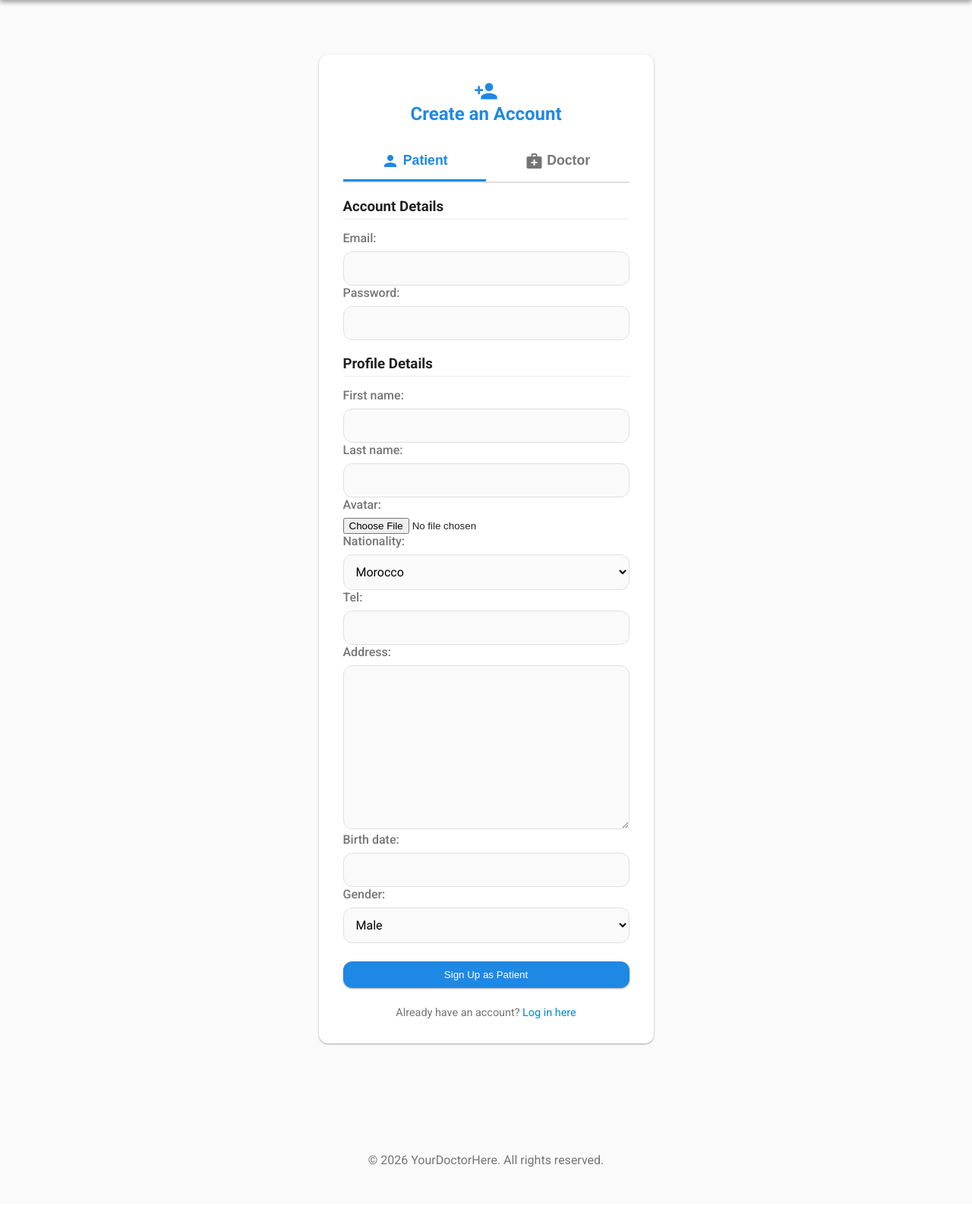
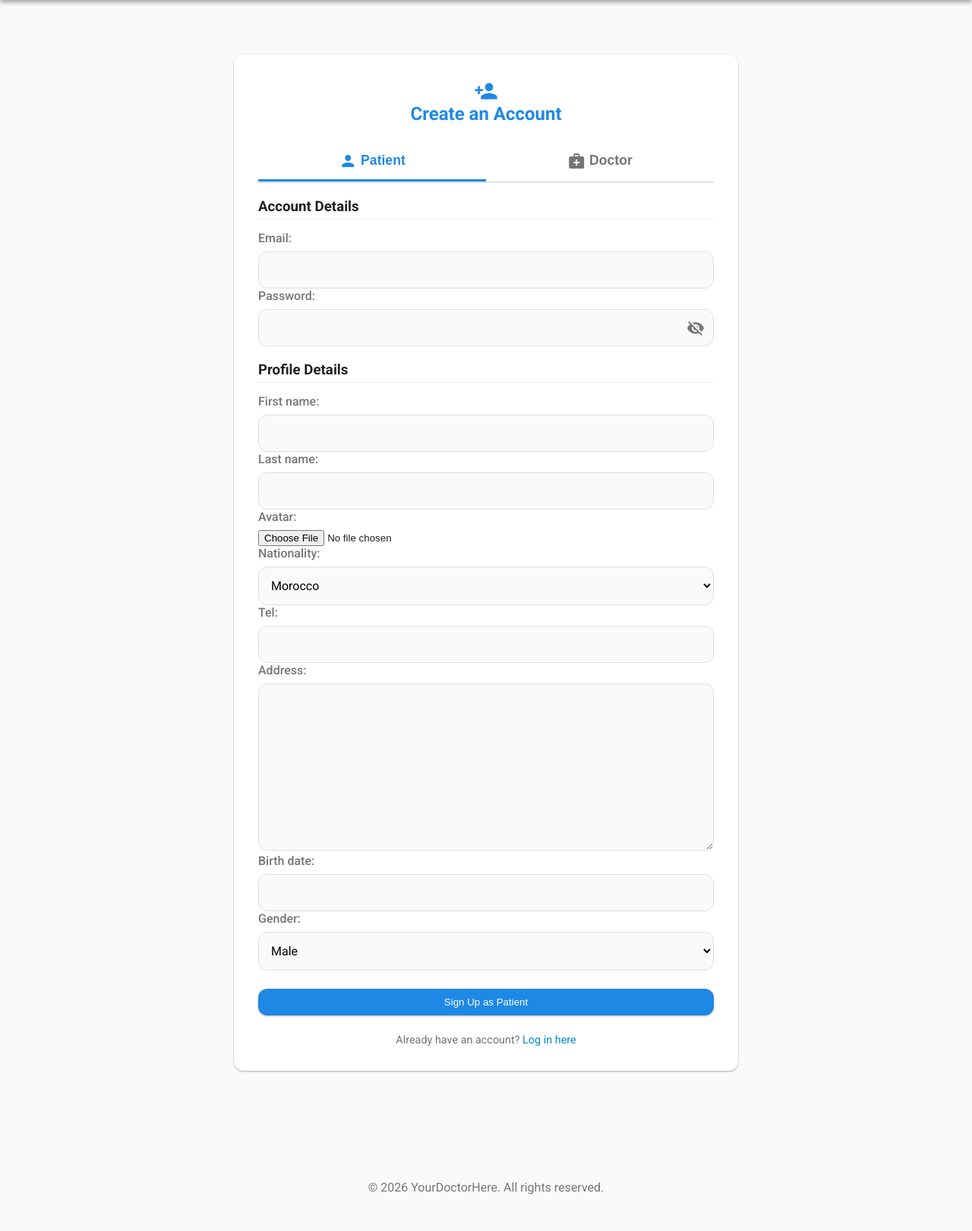
Before and after one commit to YassineBourich/YourDoctorHere, a Django app: page /registration/ in a window 1280 px wide. Shown: the part 67-1688 px from the top of the page at 76% size. Before the commit the page ends 1604 px from the top, so only its background shows below. Run offline with Django 5.2, Linux system fonts and the light colour scheme.

Commit message:
Polishing css styles

```diff
--- a/medical/views.py
+++ b/medical/views.py
@@ -59,8 +59,6 @@ def doctor_directory(request):
     """
     Displays a searchable list of doctors.
 
-    Why we prefetch `specialty` and calculate availability here:
-    Using `select_related` prevents the N+1 query problem when listing doctors.
     The availability calculation allows patients to immediately see if a doctor
     is worth clicking on, improving user experience and reducing server load from
     unnecessary profile views.
@@ -69,7 +67,7 @@ def doctor_directory(request):
         messages.error(request, "Only patients can search for doctors.")
         return redirect('home')
 
-    doctors = Doctor.objects.select_related('specialty').all().order_by('last_name', 'first_name')
+    doctors = Doctor.objects.all().order_by('last_name', 'first_name')
     form = DoctorSearchForm(request.GET or None)
 
     if form.is_valid():
@@ -114,7 +112,7 @@ def doctor_detail(request, doctor_uuid):
         messages.error(request, "Only patients can view doctor details.")
         return redirect('home')
 
-    doctor = get_object_or_404(Doctor.objects.select_related('specialty'), uuid=doctor_uuid)
+    doctor = get_object_or_404(Doctor, uuid=doctor_uuid)
     weekly_slots = doctor.weekly_slots.filter(is_active=True).order_by('day_of_week', 'start_time')
     blocked_dates = doctor.blocked_dates.filter(date__gte=date.today()).order_by('date')
 
--- a/static/css/style.css
+++ b/static/css/style.css
@@ -75,10 +75,17 @@ body {
 
 /* Main Content Area */
 .container {
-  max-width: 1200px;
+  max-width: 1400px;
+  width: 95%;
   margin: 0 auto;
   padding: 2rem;
   flex-grow: 1;
+  animation: fadeIn 0.4s ease-out forwards;
+}
+
+@keyframes fadeIn {
+  from { opacity: 0; transform: translateY(10px); }
+  to { opacity: 1; transform: translateY(0); }
 }
 
 /* Typography */
@@ -104,11 +111,12 @@ a:hover {
   box-shadow: var(--shadow-elevation-1);
   padding: 1.5rem;
   margin-bottom: 1.5rem;
-  transition: box-shadow var(--transition-speed);
+  transition: box-shadow var(--transition-speed), transform var(--transition-speed);
 }
 
 .card:hover {
-  box-shadow: var(--shadow-elevation-2);
+  box-shadow: 0 8px 16px rgba(142, 36, 170, 0.15); /* Subtle purple hover shadow */
+  transform: translateY(-2px);
 }
 
 .card-title {
@@ -197,12 +205,12 @@ input[type="time"],
 select,
 textarea {
   width: 100%;
-  padding: 12px;
+  padding: 14px 12px;
   border: 1px solid #e0e0e0;
   border-radius: var(--border-radius);
   font-family: inherit;
   font-size: 1rem;
-  transition: border-color var(--transition-speed), box-shadow var(--transition-speed);
+  transition: all var(--transition-speed);
   box-sizing: border-box;
   background-color: var(--bg-color);
 }
@@ -211,9 +219,61 @@ input:focus,
 select:focus,
 textarea:focus {
   outline: none;
-  border-color: var(--primary-blue);
-  box-shadow: 0 0 0 2px rgba(30, 136, 229, 0.2);
+  border-color: var(--accent-purple);
+  box-shadow: 0 0 0 3px rgba(142, 36, 170, 0.15);
   background-color: var(--surface-color);
+}
+
+/* Password Toggle Wrapper */
+.password-wrapper {
+  position: relative;
+  display: flex;
+  align-items: center;
+}
+
+.password-toggle {
+  position: absolute;
+  right: 12px;
+  background: none;
+  border: none;
+  color: var(--text-secondary);
+  cursor: pointer;
+  padding: 0;
+  display: flex;
+  align-items: center;
+  justify-content: center;
+  transition: color 0.2s;
+}
+
+.password-toggle:hover {
+  color: var(--accent-purple);
+}
+
+/* Django Error List */
+.errorlist {
+  color: var(--error-color);
+  background-color: #FFEBEE;
+  padding: 12px 16px;
+  border-radius: var(--border-radius);
+  list-style-type: none;
+  margin-top: 5px;
+  margin-bottom: 15px;
+  border-left: 4px solid var(--error-color);
+  font-size: 0.9rem;
+  font-weight: 500;
+  animation: slideIn 0.3s forwards;
+}
+
+.errorlist li {
+  display: flex;
+  align-items: center;
+  gap: 8px;
+}
+
+.errorlist li::before {
+  content: "error_outline";
+  font-family: 'Material Icons';
+  font-size: 1.1rem;
 }
 
 /* Toast Notifications Container */
--- a/static/js/main.js
+++ b/static/js/main.js
@@ -12,7 +12,40 @@ document.addEventListener('DOMContentLoaded', () => {
         const text = msg.innerText;
         showToast(type, text);
     });
+
+    // Initialize password toggles
+    initPasswordToggles();
 });
+
+function initPasswordToggles() {
+    const passwordInputs = document.querySelectorAll('input[type="password"]');
+    passwordInputs.forEach(input => {
+        // Wrap the input if it's not already wrapped
+        if (!input.parentElement.classList.contains('password-wrapper')) {
+            const wrapper = document.createElement('div');
+            wrapper.className = 'password-wrapper';
+            input.parentNode.insertBefore(wrapper, input);
+            wrapper.appendChild(input);
+
+            const toggleBtn = document.createElement('button');
+            toggleBtn.type = 'button';
+            toggleBtn.className = 'password-toggle';
+            toggleBtn.innerHTML = '<span class="material-icons">visibility_off</span>';
+
+            toggleBtn.addEventListener('click', () => {
+                if (input.type === 'password') {
+                    input.type = 'text';
+                    toggleBtn.innerHTML = '<span class="material-icons">visibility</span>';
+                } else {
+                    input.type = 'password';
+                    toggleBtn.innerHTML = '<span class="material-icons">visibility_off</span>';
+                }
+            });
+
+            wrapper.appendChild(toggleBtn);
+        }
+    });
+}
 
 /**
  * Creates and displays a toast notification.
```
